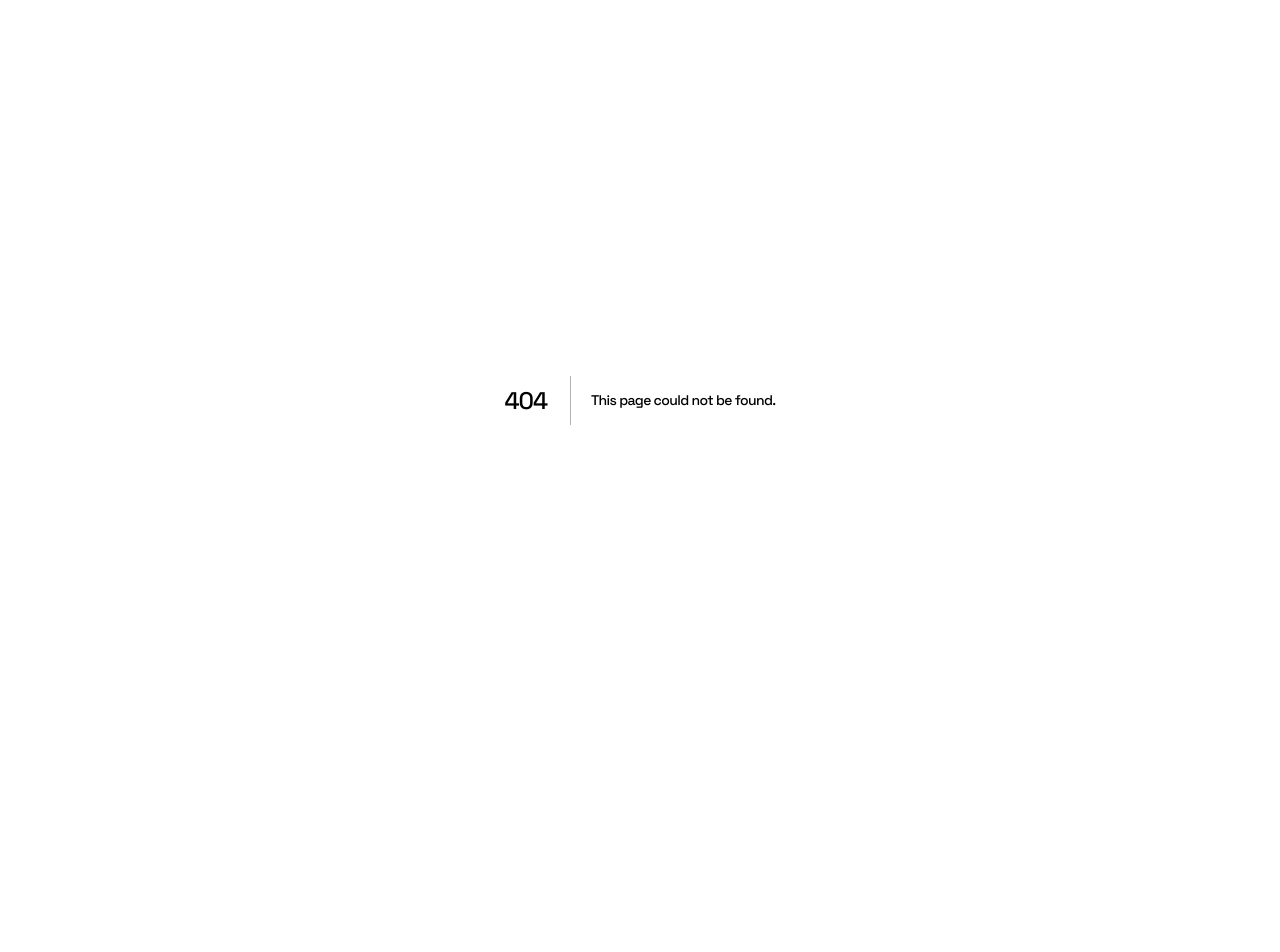
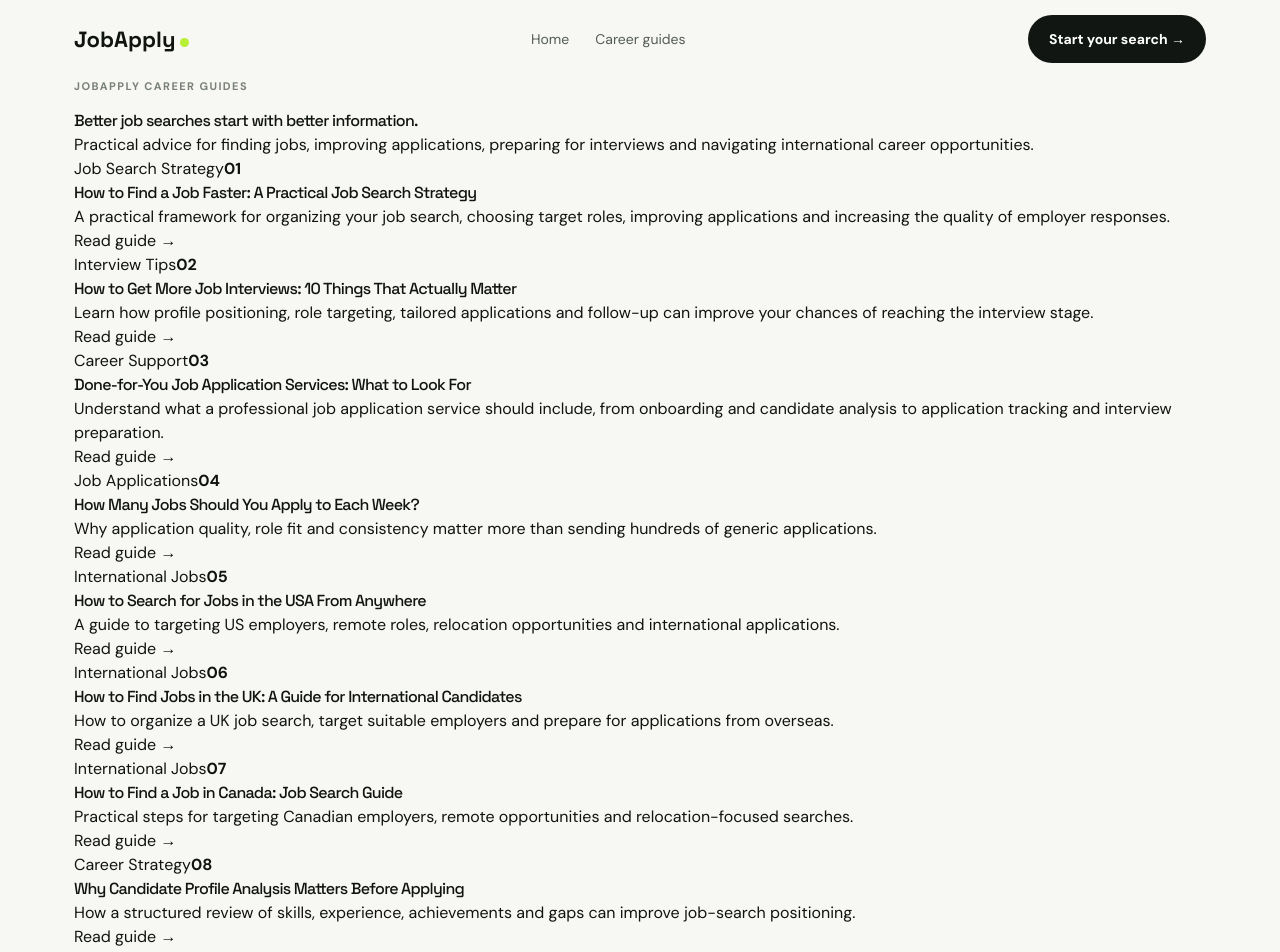
Before and after one commit to supportaff/jobapply, a Next.js app: page /blog in a window 1280 px wide. Before the commit this address had no page. Shown: the top 952 px of the page. Before the commit the page ends 800 px from the top, so only its background shows below. Built offline with nearby package versions, Linux system fonts and the light colour scheme.

Commit message:
Add SEO-focused career blog hub with 10 articles

```diff
--- /dev/null
+++ b/app/blog/page.tsx
@@ -0,0 +1,18 @@
+import Link from 'next/link'
+
+const posts = [
+  ['how-to-find-a-job-faster','How to Find a Job Faster: A Practical Job Search Strategy','A practical framework for organizing your job search, choosing target roles, improving applications and increasing the quality of employer responses.','Job Search Strategy'],
+  ['how-to-get-more-interviews','How to Get More Job Interviews: 10 Things That Actually Matter','Learn how profile positioning, role targeting, tailored applications and follow-up can improve your chances of reaching the interview stage.','Interview Tips'],
+  ['done-for-you-job-application-services','Done-for-You Job Application Services: What to Look For','Understand what a professional job application service should include, from onboarding and candidate analysis to application tracking and interview preparation.','Career Support'],
+  ['how-many-jobs-should-you-apply-to','How Many Jobs Should You Apply to Each Week?','Why application quality, role fit and consistency matter more than sending hundreds of generic applications.','Job Applications'],
+  ['job-search-in-the-usa','How to Search for Jobs in the USA From Anywhere','A guide to targeting US employers, remote roles, relocation opportunities and international applications.','International Jobs'],
+  ['job-search-in-the-uk','How to Find Jobs in the UK: A Guide for International Candidates','How to organize a UK job search, target suitable employers and prepare for applications from overseas.','International Jobs'],
+  ['job-search-in-canada','How to Find a Job in Canada: Job Search Guide','Practical steps for targeting Canadian employers, remote opportunities and relocation-focused searches.','International Jobs'],
+  ['resume-and-profile-analysis','Why Candidate Profile Analysis Matters Before Applying','How a structured review of skills, experience, achievements and gaps can improve job-search positioning.','Career Strategy'],
+  ['swot-analysis-for-job-search','How to Do a SWOT Analysis for Your Career and Job Search','Use strengths, weaknesses, opportunities and threats to identify better roles and build a focused application strategy.','Career Strategy'],
+  ['interview-preparation-guide','The Complete Job Interview Preparation Guide','A practical preparation framework covering research, storytelling, common questions, role-specific preparation and follow-up.','Interview Tips'],
+] as const
+
+export const metadata = { title: 'Job Search & Career Advice | JobApply Blog', description: 'Practical guides about job search strategy, job applications, interviews, international careers, candidate analysis and career growth.' }
+
+export default function BlogPage(){return <main className="blog-page"><header className="wrap nav"><Link className="logo" href="/">JobApply<span /></Link><nav className="navlinks"><Link href="/">Home</Link><Link href="/blog">Career guides</Link></nav><Link className="btn btn-dark" href="/#start">Start your search →</Link></header><section className="blog-hero wrap"><div className="section-kicker">JOBAPPLY CAREER GUIDES</div><h1>Better job searches start with better information.</h1><p>Practical advice for finding jobs, improving applications, preparing for interviews and navigating international career opportunities.</p></section><section className="blog-grid wrap">{posts.map(([slug,title,excerpt,category],i)=><Link className="blog-card" href={`/blog/${slug}`} key={slug}><div className="blog-card-top"><span>{category}</span><b>{String(i+1).padStart(2,'0')}</b></div><h2>{title}</h2><p>{excerpt}</p><span className="read-more">Read guide →</span></Link>)}</section><footer className="site-footer"><div className="wrap footer-bottom"><span>© 2026 JobApply</span><span>Job search strategy · Career support · Interview preparation</span><Link href="/">Back to JobApply →</Link></div></footer></main>}
```
